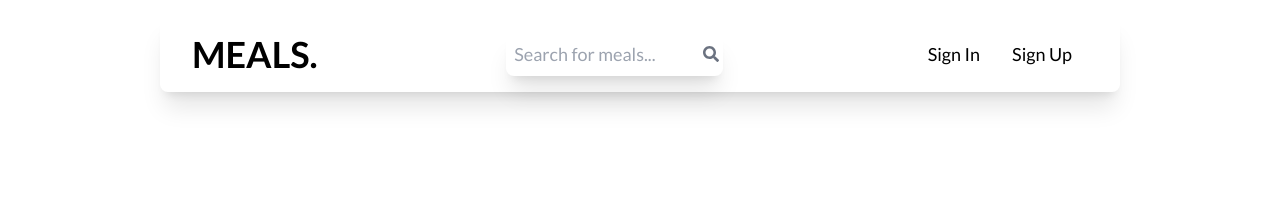
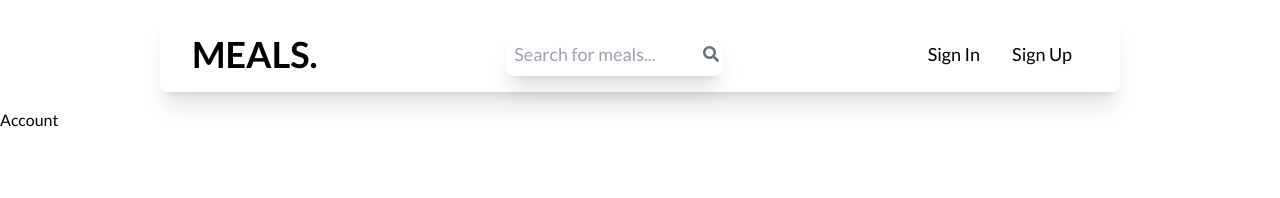
Before and after one commit to ZoricNikola00/meals., a React (Create React App) app: page /account in a window 1280 px wide. Shown: the top 198 px of the page. Built offline with nearby package versions, Linux system fonts and the light colour scheme; no server answers.

Commit message:
Initial create Account page and linking

```diff
--- a/src/App.tsx
+++ b/src/App.tsx
@@ -6,6 +6,7 @@
 import SpecificCategory from './pages/SpecificCategory';
 import SignUp from './pages/SignUp';
 import SignIn from './pages/SignIn';
+import Account from './pages/Account';
 
 
 function App() {
@@ -19,7 +20,7 @@
         <Route path='/category/:type/:str' element={<SpecificCategory/>}/>
         <Route path='/signup' element={<SignUp/>}/>
         <Route path='/signin' element={<SignIn/>}/>
-
+        <Route path='/account' element={<Account/>}/>
       </Routes>
     </>
   );
--- /dev/null
+++ b/src/pages/Account.tsx
@@ -0,0 +1,9 @@
+import React from 'react'
+
+const Account = () => {
+  return (
+    <div>Account</div>
+  )
+}
+
+export default Account
```
